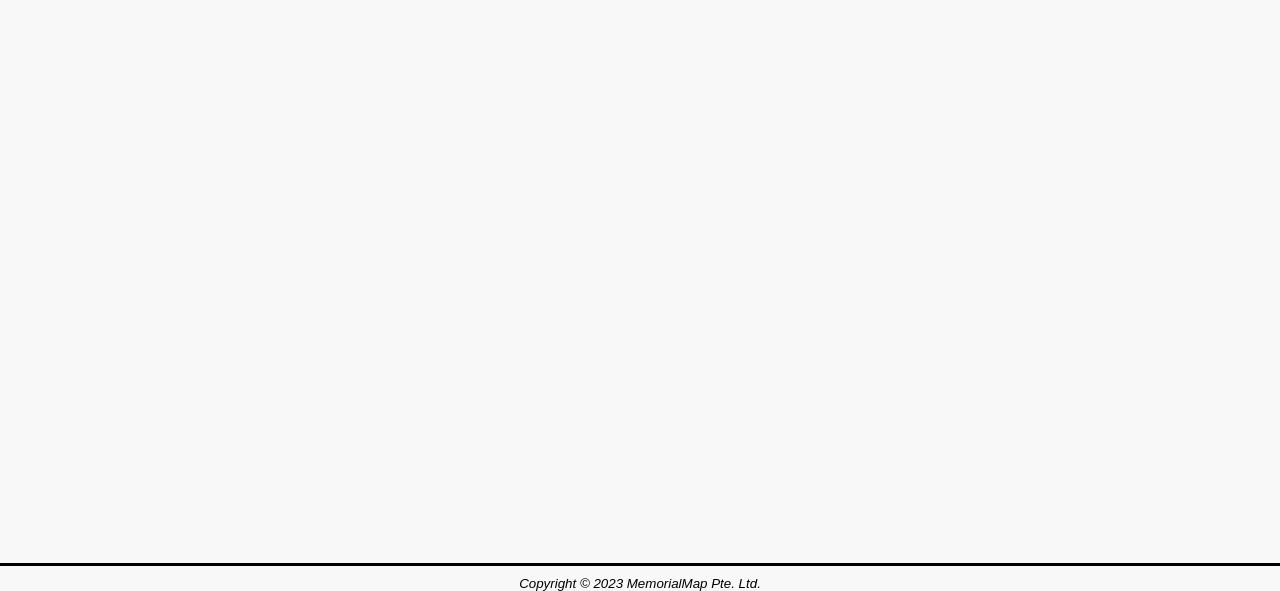
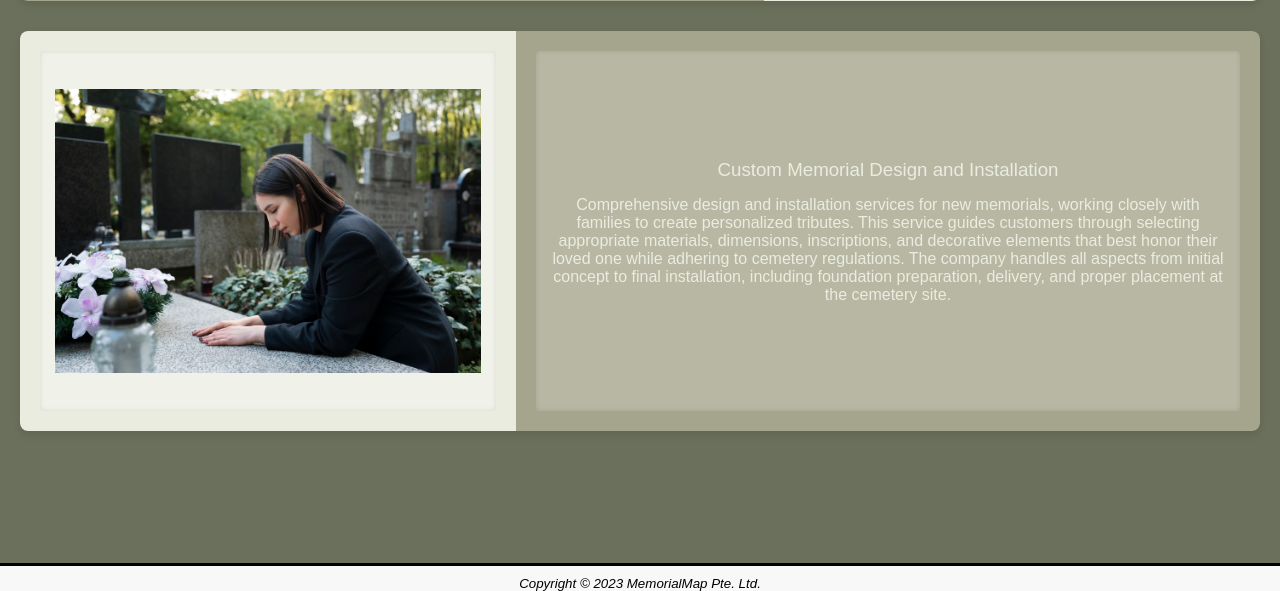
Before and after one commit to J3rick/1005-Web, a PHP site: page /services.php in a window 1280 px wide. Shown: the part 1046-1637 px from the top of the page. Run offline with PHP 8.4, Linux system fonts and the light colour scheme.

Commit message:
services page upgrade

```diff
--- a/css/main.css
+++ b/css/main.css
@@ -252,7 +252,7 @@ nav.active {
 }
 
 .section-header h3 {
-    color: #333;
+
     font-size: 24px;
 }
 
@@ -589,32 +589,110 @@ footer {
     }
 }
 
+/* Services Section Base */
 .services {
+    background-color: #6B705C; /* Soft Olive Green for Section */
     height: 1500px;
+    padding: 30px 20px;
 }
 
+/* Header Styling */
 .services .section-header {
     justify-content: center;
-    margin-bottom: 0px;
+    margin-bottom: 30px;
+    color: #E9ECDF; /* Cream text color for contrast */
 }
 
+.services .section-header h3 {
+    padding: 10px 0;
+    font-weight: 600;
+}
+
+/* Row Layout */
 .services .row {
     display: flex;
     width: 100%;
+    height: 400px;
+    background-color: #4A4D3F; /* Deep Olive for Row */
+    margin-bottom: 30px;
+    border-radius: 8px;
+    box-shadow: 0 4px 8px rgba(0, 0, 0, 0.1);
+    overflow: hidden;
 }
 
 .services .row:last-child {
     margin-bottom: 0;
 }
 
+/* Column Layouts */
+.services .row .column-large {
+    width: 60%;
+    padding: 20px;
+    background-color: #A5A58D; /* Sage for Big Column */
+}
+
 .services .row .column-small {
     width: 40%;
-    padding: 15px;
-    background-color: #f0f0f0;
+    padding: 20px;
+    background-color: #E9ECDF; /* Cream/Beige for Small Column */
 }
 
-.services .row .column-large {
-    width: 60%;
+/* Memorial Cards - Common Properties */
+.services .memorial-card {
+    height: 100%;
+    border-radius: 4px;
     padding: 15px;
-    background-color: #e0e0e0;
+    box-shadow: inset 0 0 5px rgba(0, 0, 0, 0.1);
 }
+
+/* Memorial Cards - Small Column */
+.services .row .column-small .memorial-card {
+    display: flex;
+    flex-direction: column;
+    justify-content: center;
+    align-items: center;
+    background-color: rgba(255, 255, 255, 0.3);
+    color: #4A4D3F; /* Deep olive text for contrast */
+}
+
+.services .row .column-small .memorial-card h3 {
+    margin: 0 0 10px 0;
+    color: #4A4D3F; /* Deep olive for headings */
+    font-weight: 500;
+}
+
+/* Memorial Cards - Large Column */
+.services .row .column-large .memorial-card {
+    display: flex;
+    flex-direction: column;
+    justify-content: center;
+    text-align: center;
+    background-color: rgba(255, 255, 255, 0.2);
+    color: #E9ECDF; /* Light text for contrast */
+}
+
+.services .row .column-large .memorial-card h3 {
+    margin: 0 0 15px 0;
+    color: #E9ECDF; /* Light text for headings */
+    font-weight: 500;
+}
+
+/* Optional Accent Elements */
+.services .btn-accent {
+    background-color: #B56436; /* Terracotta accent */
+    color: white;
+    padding: 8px 16px;
+    border: none;
+    border-radius: 4px;
+    margin-top: 15px;
+    cursor: pointer;
+    transition: background-color 0.3s;
+}
+
+.services .btn-accent:hover {
+    background-color: #A05730;
+}
+
+.services .secondary-element {
+    color: #4F3A4B; /* Deep Plum secondary accent */
+}
--- a/services.php
+++ b/services.php
@@ -22,36 +22,61 @@
         <!-- Row 1 -->
         <div class="row">
             <div class="column-small">
-                <h3>Row 1, Column 1 (1/3)</h3>
-                <p>This column takes up 1/3 of the row width.</p>
+            <div class="memorial-card">
+                <img src="assets/cemetery_1.jpg" alt="test" style="width: 500px; height: auto;">
+                </div>
             </div>
             <div class="column-large">
-                <h3>Row 1, Column 2 (2/3)</h3>
-                <p>This column takes up 2/3 of the row width.</p>
+                <div class="memorial-card">
+                    <h3>Ongoing Maintenance and Care</h3>
+                    <p>Professional maintenance services to keep memorial sites clean,
+                        well-kept, and dignified year-round. This includes regular cleaning of headstones and monuments,
+                        debris removal, lawn care, flower bed maintenance, and seasonal decorations.
+                        The service ensures that families can have peace of mind knowing their loved ones'
+                        final resting places are being respectfully maintained regardless of distance or personal
+                        time constraints.</p>
+                </div>
             </div>
         </div>
 
         <!-- Row 2 -->
         <div class="row">
             <div class="column-large">
-                <h3>Row 2, Column 1 (1/3)</h3>
-                <p>This column takes up 1/3 of the row width.</p>
+                <div class="memorial-card">
+                    <h3>Restoration and Preservation</h3>
+                    <p>Specialized restoration services for aging or damaged memorials,
+                        including professional cleaning, re-engraving of weathered inscriptions,
+                        repair of cracks or chips, and preservation treatments to protect against future deterioration.
+                        Trained technicians use appropriate conservation methods based on the memorial's material
+                        (granite, marble, bronze, etc.) to restore the monument's appearance while preserving
+                        its historical and sentimental integrity.</p>
+                </div>
             </div>
             <div class="column-small">
-                <h3>Row 2, Column 2 (2/3)</h3>
-                <p>This column takes up 2/3 of the row width.</p>
+            <div class="memorial-card">
+                <img src="assets/cemetery_2.jpg" alt="test" style="width: 500px; height: auto;">
+                </div>
             </div>
         </div>
 
         <!-- Row 3 -->
         <div class="row">
             <div class="column-small">
-                <h3>Row 3, Column 1 (1/3)</h3>
-                <p>This column takes up 1/3 of the row width.</p>
+            <div class="memorial-card">
+                <img src="assets/cemetery_3.jpg" alt="test" style="width: 500px; height: auto;">
+                </div>
             </div>
             <div class="column-large">
-                <h3>Row 3, Column 2 (2/3)</h3>
-                <p>This column takes up 2/3 of the row width.</p>
+                <div class="memorial-card">
+                    <h3>Custom Memorial Design and Installation</h3>
+                    <p>Comprehensive design and installation services for new memorials,
+                        working closely with families to create personalized tributes.
+                        This service guides customers through selecting appropriate materials,
+                        dimensions, inscriptions, and decorative elements that best honor their loved one
+                        while adhering to cemetery regulations. The company handles all aspects from initial
+                        concept to final installation, including foundation preparation, delivery,
+                        and proper placement at the cemetery site.</p>
+                </div>
             </div>
         </div>
     </section>
```
Also changed, not shown: assets/cemetery_3.jpg (added), 2 other files.
